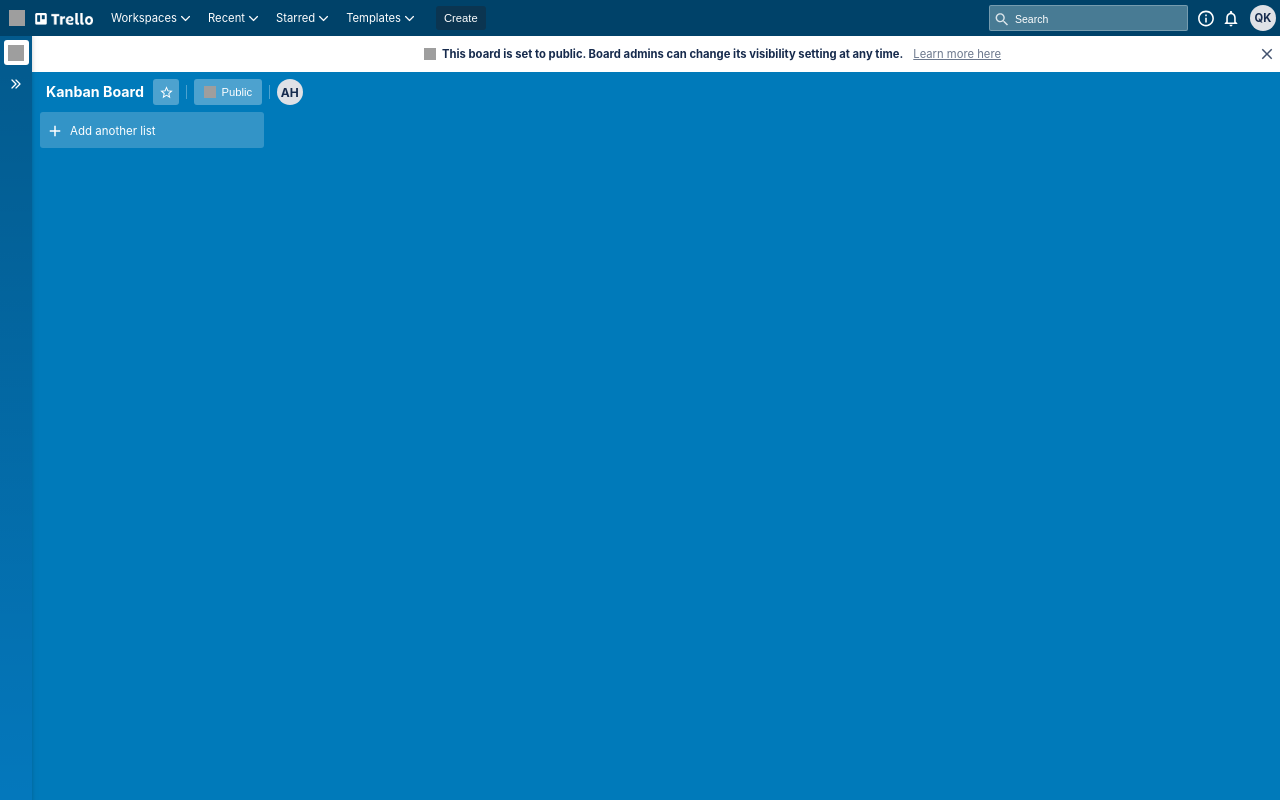
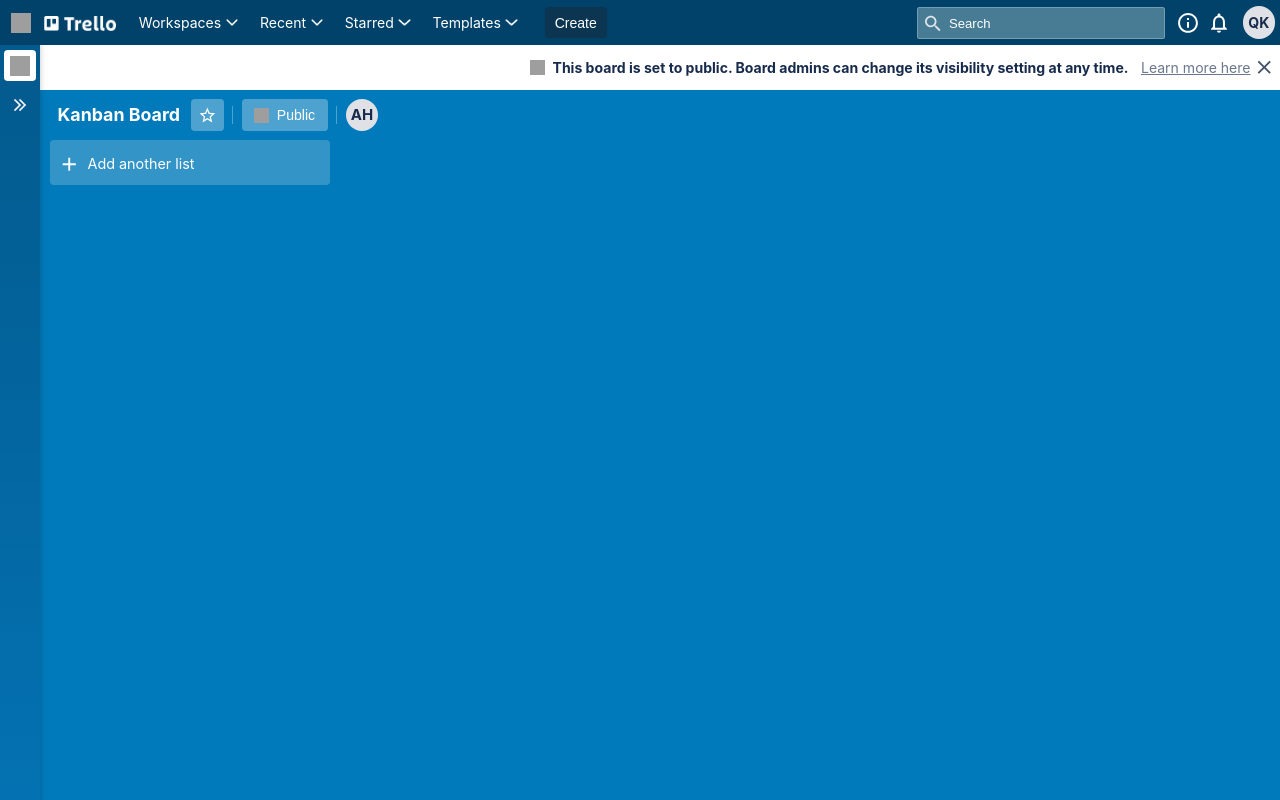
Before and after one commit to ayushpaine/assignment-truefoundry, a React (Create React App) app: page / in a window 1280 px wide. Built offline with nearby package versions, Linux system fonts and the light colour scheme; grey boxes are pictures that could not be loaded.

Commit message:
small changes

```diff
--- a/public/index.html
+++ b/public/index.html
@@ -3,7 +3,7 @@
   <head>
     <meta charset="utf-8" />
     <link rel="icon" href="%PUBLIC_URL%/favicon.ico" />
-    <meta name="viewport" content="width=device-width, initial-scale=1.25" />
+    <meta name="viewport" content="width=device-width, initial-scale=1" />
     <meta name="theme-color" content="#000000" />
     <meta
       name="description"
--- a/src/index.css
+++ b/src/index.css
@@ -1,6 +1,7 @@
 body {
   margin: 0;
   padding: 0;
+  zoom: 1.25;
   font-family: -apple-system,BlinkMacSystemFont,"Segoe UI",Roboto,Oxygen,Ubuntu,Cantarell,"Open Sans","Helvetica Neue",sans-serif;
 
 }
```
